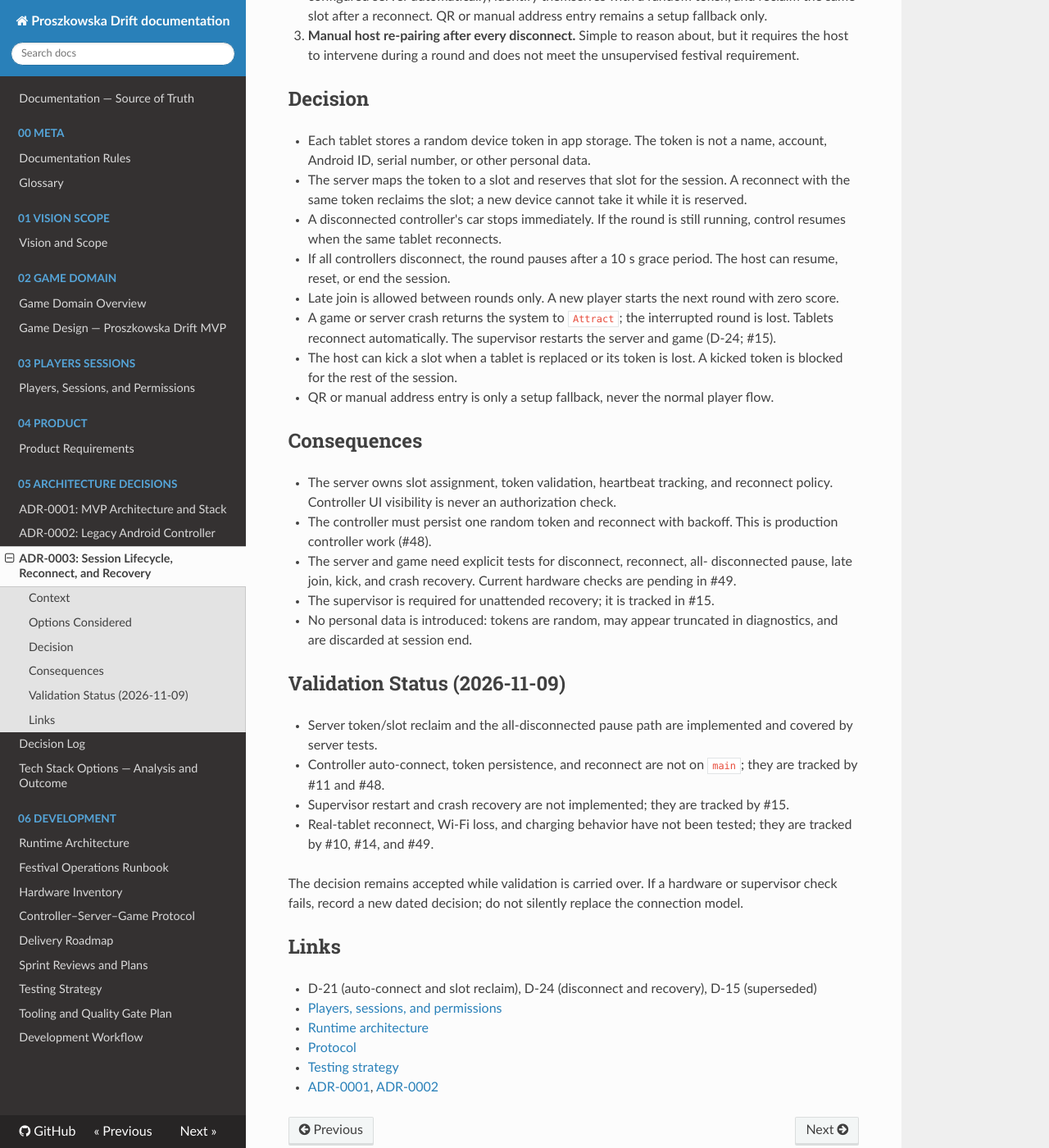
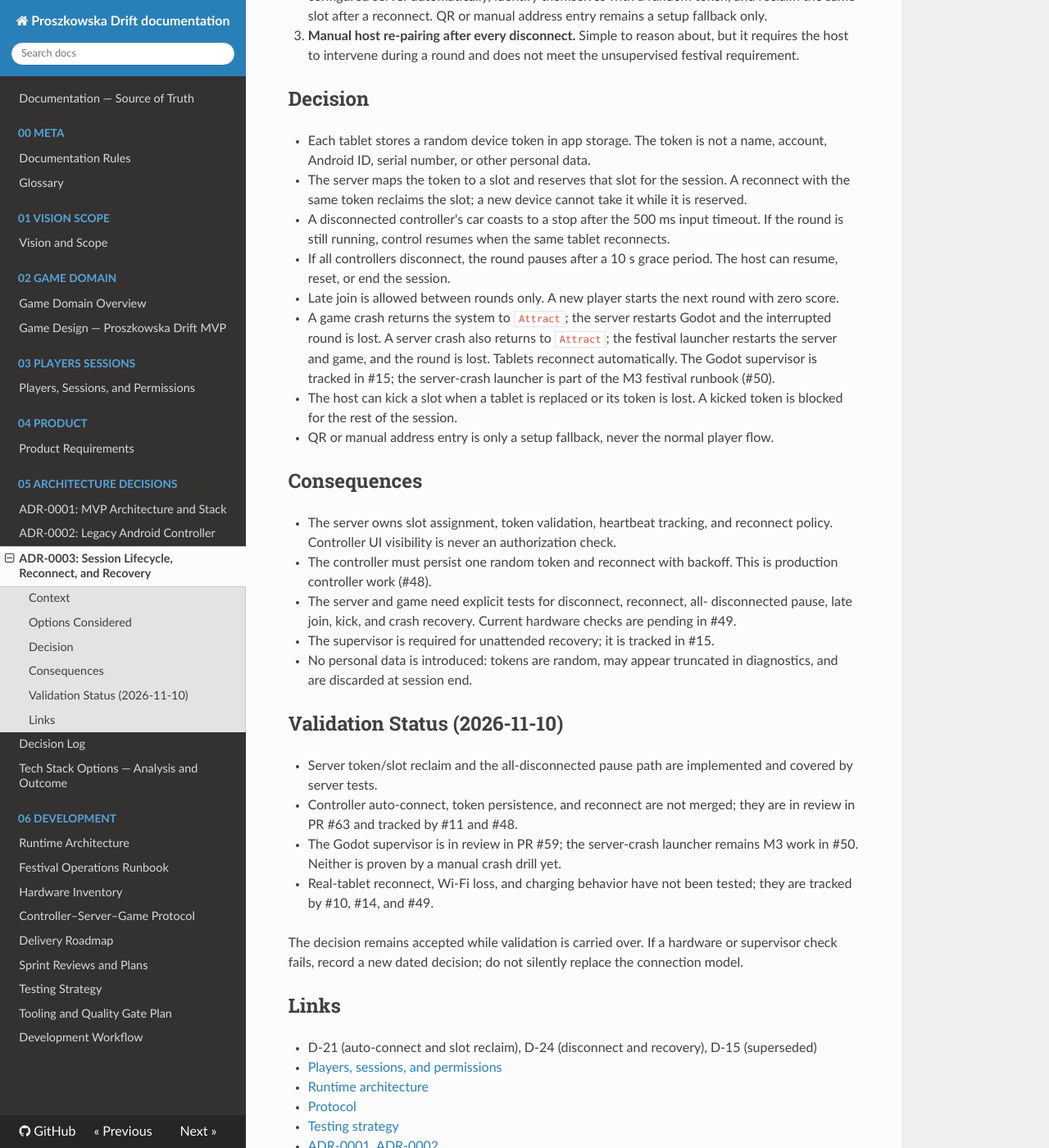
Before and after one commit to PSZLBit/ProszkowskaDrift, an MkDocs documentation site: the page built from documentation/05-architecture-decisions/adr-0003-session-lifecycle-and-recovery.md, in a window 1280 px wide and 1400 px high, scrolled down 661 px. Shown: the whole window at 82% size. Built offline with MkDocs 1.6.1, drawn with Linux system fonts in a browser that asks for light colours; nearby versions of some CDN libraries; some of the changed text lies outside the part shown.

Commit message:
docs: align recovery ADRs and architecture with implementation
Record the 500 ms coast-to-stop timeout, separate game-crash recovery from server-crash recovery, and update controller, supervisor, and OkHttp validation status.

```diff
--- a/documentation/05-architecture-decisions/adr-0003-session-lifecycle-and-recovery.md
+++ b/documentation/05-architecture-decisions/adr-0003-session-lifecycle-and-recovery.md
@@ -1,7 +1,7 @@
 # ADR-0003: Session Lifecycle, Reconnect, and Recovery
 
 Status: Decided
-Last updated: 2026-11-09
+Last updated: 2026-11-10
 Date: 2026-11-09
 Owner: Team
 
@@ -36,15 +36,18 @@ D-24. It does not change their behavior.
 - The server maps the token to a slot and reserves that slot for the session.
   A reconnect with the same token reclaims the slot; a new device cannot take
   it while it is reserved.
-- A disconnected controller's car stops immediately. If the round is still
-  running, control resumes when the same tablet reconnects.
+- A disconnected controller's car coasts to a stop after the 500 ms input
+  timeout. If the round is still running, control resumes when the same tablet
+  reconnects.
 - If all controllers disconnect, the round pauses after a 10 s grace period.
   The host can resume, reset, or end the session.
 - Late join is allowed between rounds only. A new player starts the next round
   with zero score.
-- A game or server crash returns the system to `Attract`; the interrupted round
-  is lost. Tablets reconnect automatically. The supervisor restarts the server
-  and game (D-24; #15).
+- A game crash returns the system to `Attract`; the server restarts Godot and
+  the interrupted round is lost. A server crash also returns to `Attract`; the
+  festival launcher restarts the server and game, and the round is lost. Tablets
+  reconnect automatically. The Godot supervisor is tracked in #15; the
+  server-crash launcher is part of the M3 festival runbook (#50).
 - The host can kick a slot when a tablet is replaced or its token is lost. A
   kicked token is blocked for the rest of the session.
 - QR or manual address entry is only a setup fallback, never the normal player
@@ -63,14 +66,14 @@ D-24. It does not change their behavior.
 - No personal data is introduced: tokens are random, may appear truncated in
   diagnostics, and are discarded at session end.
 
-## Validation Status (2026-11-09)
+## Validation Status (2026-11-10)
 
 - Server token/slot reclaim and the all-disconnected pause path are implemented
   and covered by server tests.
-- Controller auto-connect, token persistence, and reconnect are not on `main`;
-  they are tracked by #11 and #48.
-- Supervisor restart and crash recovery are not implemented; they are tracked by
-  #15.
+- Controller auto-connect, token persistence, and reconnect are not merged; they
+  are in review in PR #63 and tracked by #11 and #48.
+- The Godot supervisor is in review in PR #59; the server-crash launcher remains
+  M3 work in #50. Neither is proven by a manual crash drill yet.
 - Real-tablet reconnect, Wi-Fi loss, and charging behavior have not been tested;
   they are tracked by #10, #14, and #49.
 
```
Also changed, not shown: documentation/05-architecture-decisions/adr-0002-legacy-android-controller.md (+4 -4 lines), documentation/06-development/architecture.md (+13 -11 lines).
